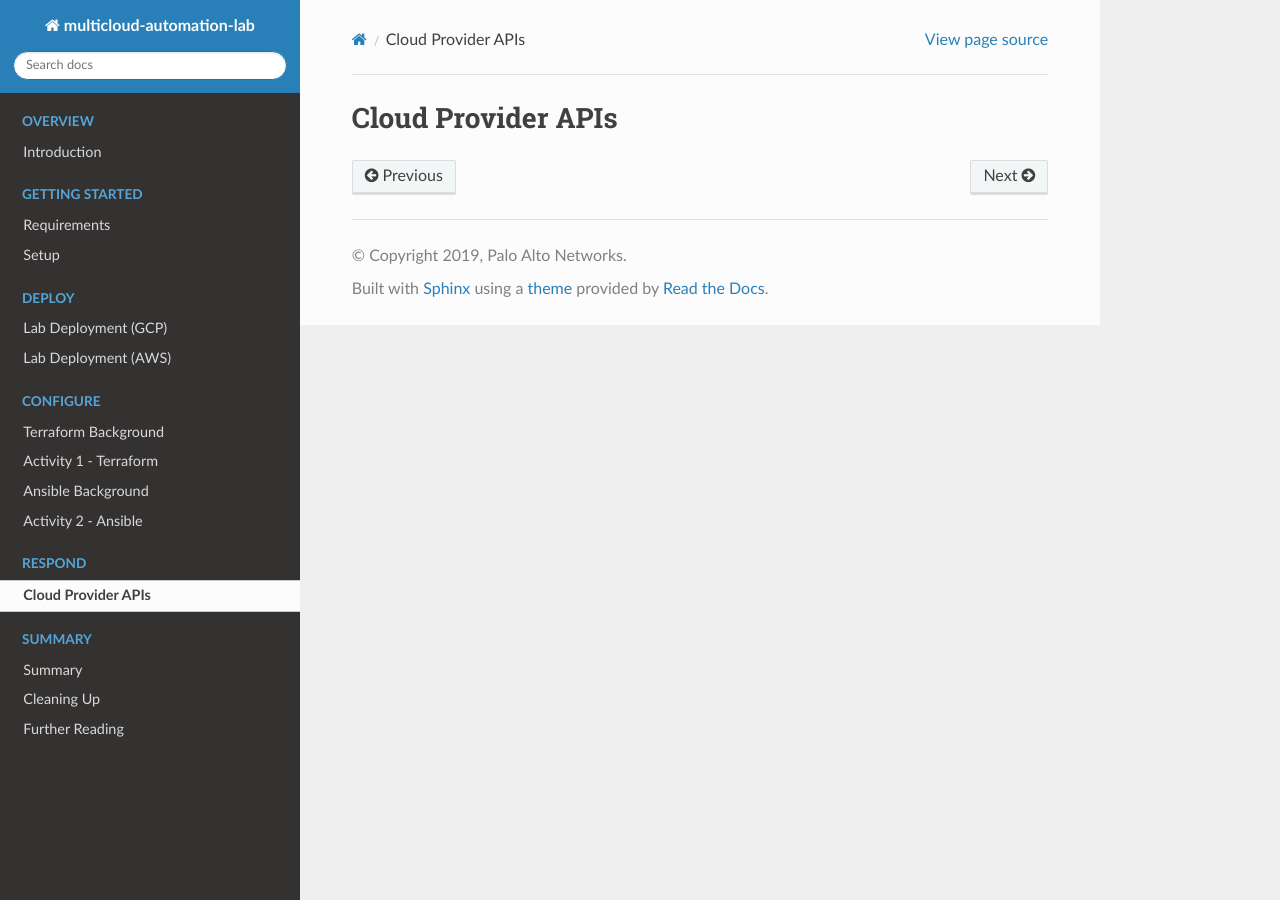
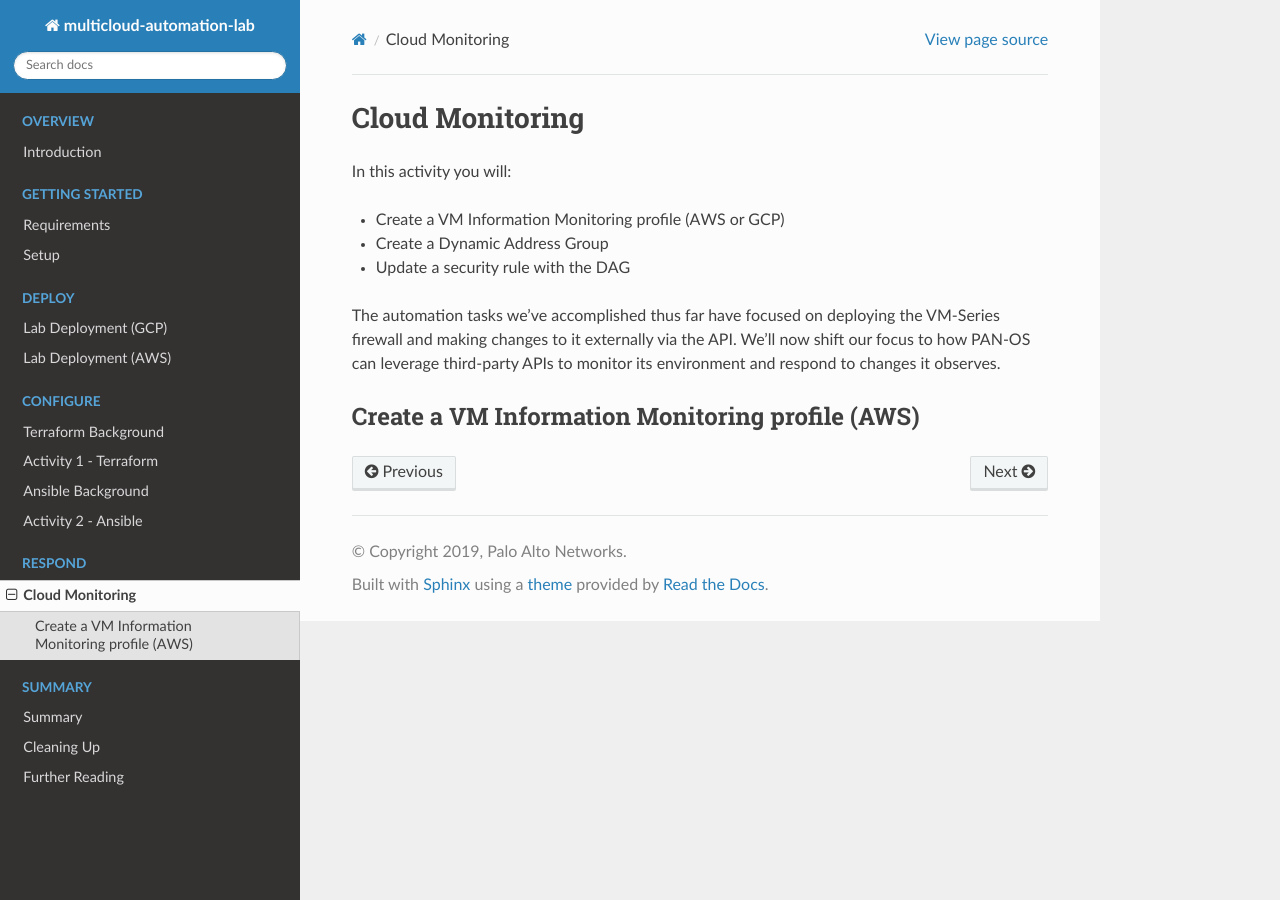
Before and after one commit to PaloAltoNetworks/multicloud-automation-lab, a Sphinx documentation site: the page built from docs/04-respond/respond.rst, in a window 1280 px wide. Built offline with Sphinx 7.4.7 and the Read the Docs theme 2.0.0, drawn with Linux system fonts in a browser that asks for light colours.

```diff
--- a/docs/04-respond/respond.rst
+++ b/docs/04-respond/respond.rst
@@ -1,3 +1,14 @@
 ===================
-Cloud Provider APIs
+Cloud Monitoring
 ===================
+
+In this activity you will:
+
+- Create a VM Information Monitoring profile (AWS or GCP)
+- Create a Dynamic Address Group
+- Update a security rule with the DAG
+
+The automation tasks we've accomplished thus far have focused on deploying the VM-Series firewall and making changes to it externally via the API.  We'll now shift our focus to how PAN-OS can leverage third-party APIs to monitor its environment and respond to changes it observes.
+
+Create a VM Information Monitoring profile (AWS)
+------------------------------------------------
```
Also changed, not shown: docs/02-deploy/deploy-aws.rst (+0 -8 lines), docs/02-deploy/deploy-gcp.rst (+0 -8 lines), 3 other files.
